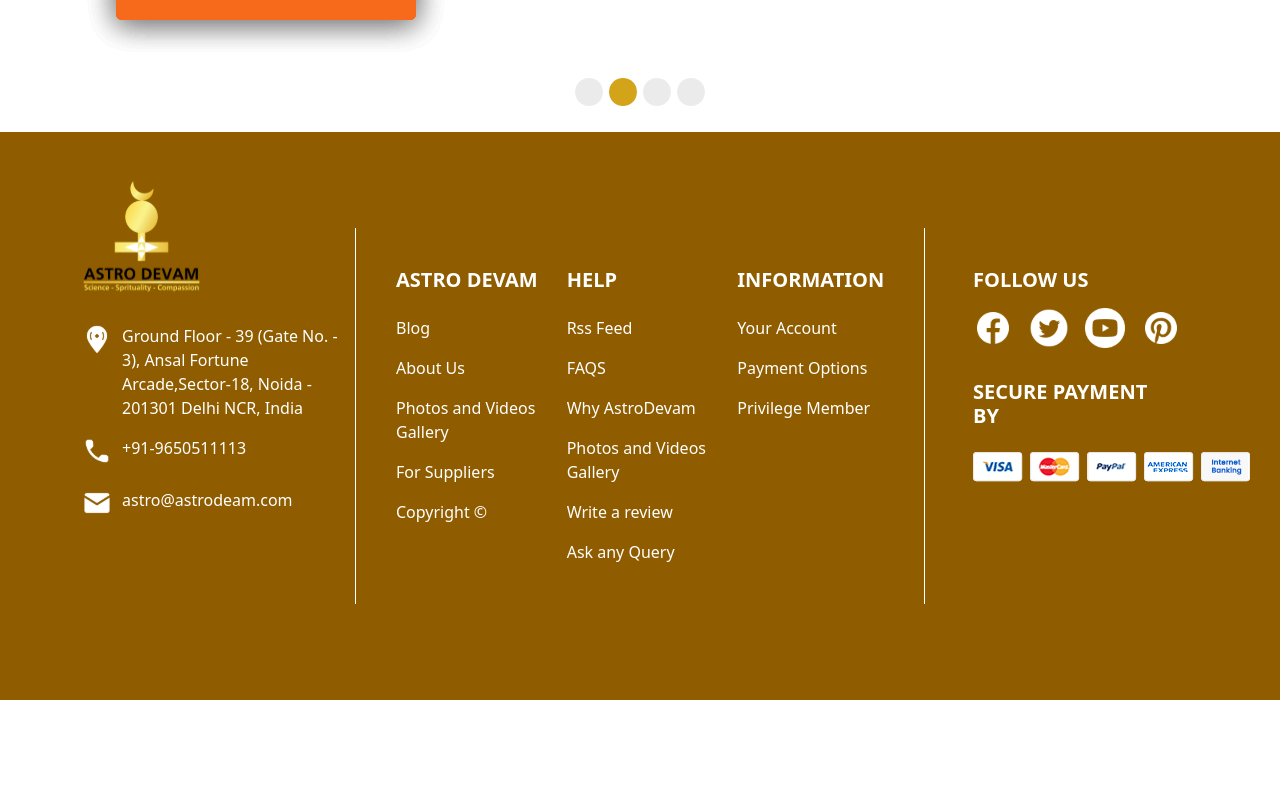
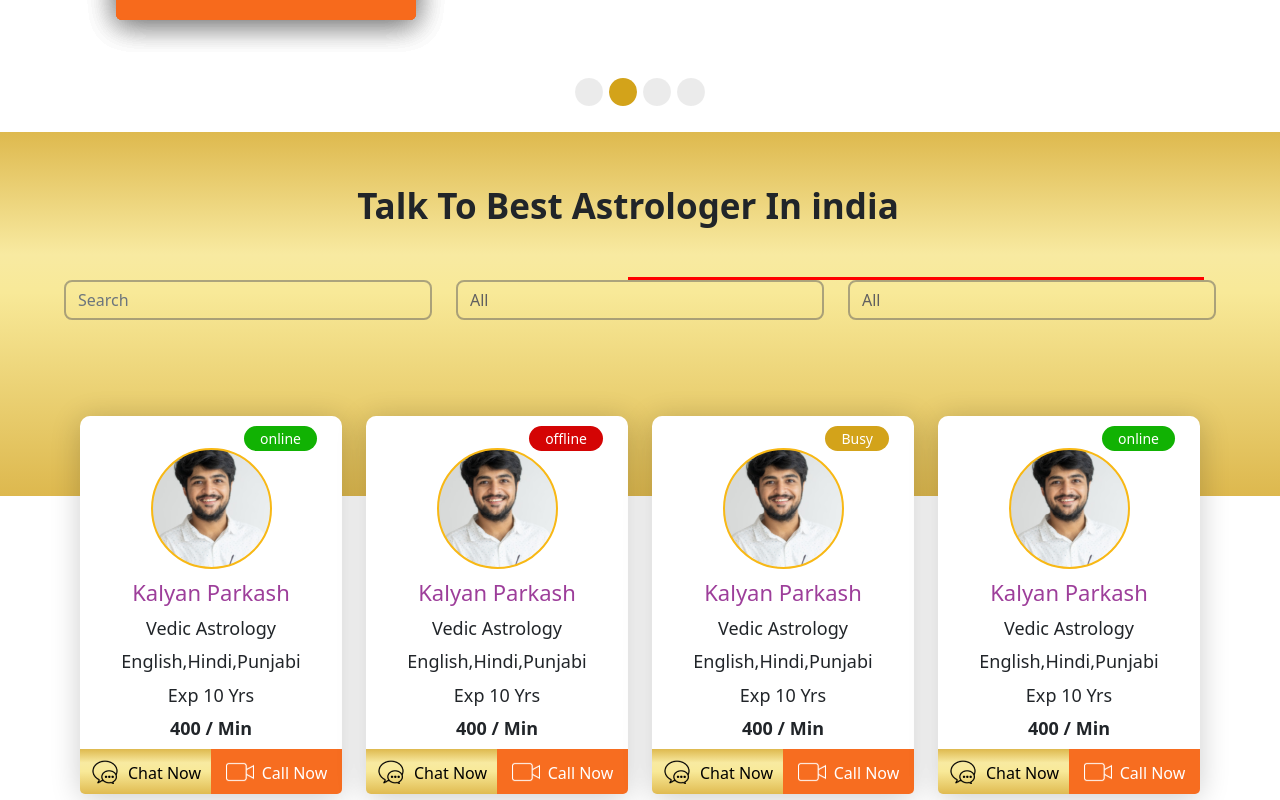
Before and after one commit to raghav-creator/astro, a React (Create React App) app: page / in a window 1280 px wide. Shown: the part 3140-3940 px from the top of the page. Before the commit the page ends 3840 px from the top, so only its background shows below. Built offline with nearby package versions, Linux system fonts and the light colour scheme.

Commit message:
Added astrologr section

```diff
--- a/src/Components/Home/Home.js
+++ b/src/Components/Home/Home.js
@@ -14,6 +14,8 @@
   <AstrologerList />
   <UsercardSlider />
   <TestimonialSlider />
+  <Astrologer />
+  <AstrologerList />
   <Footer />
   </div>;
 }
```
